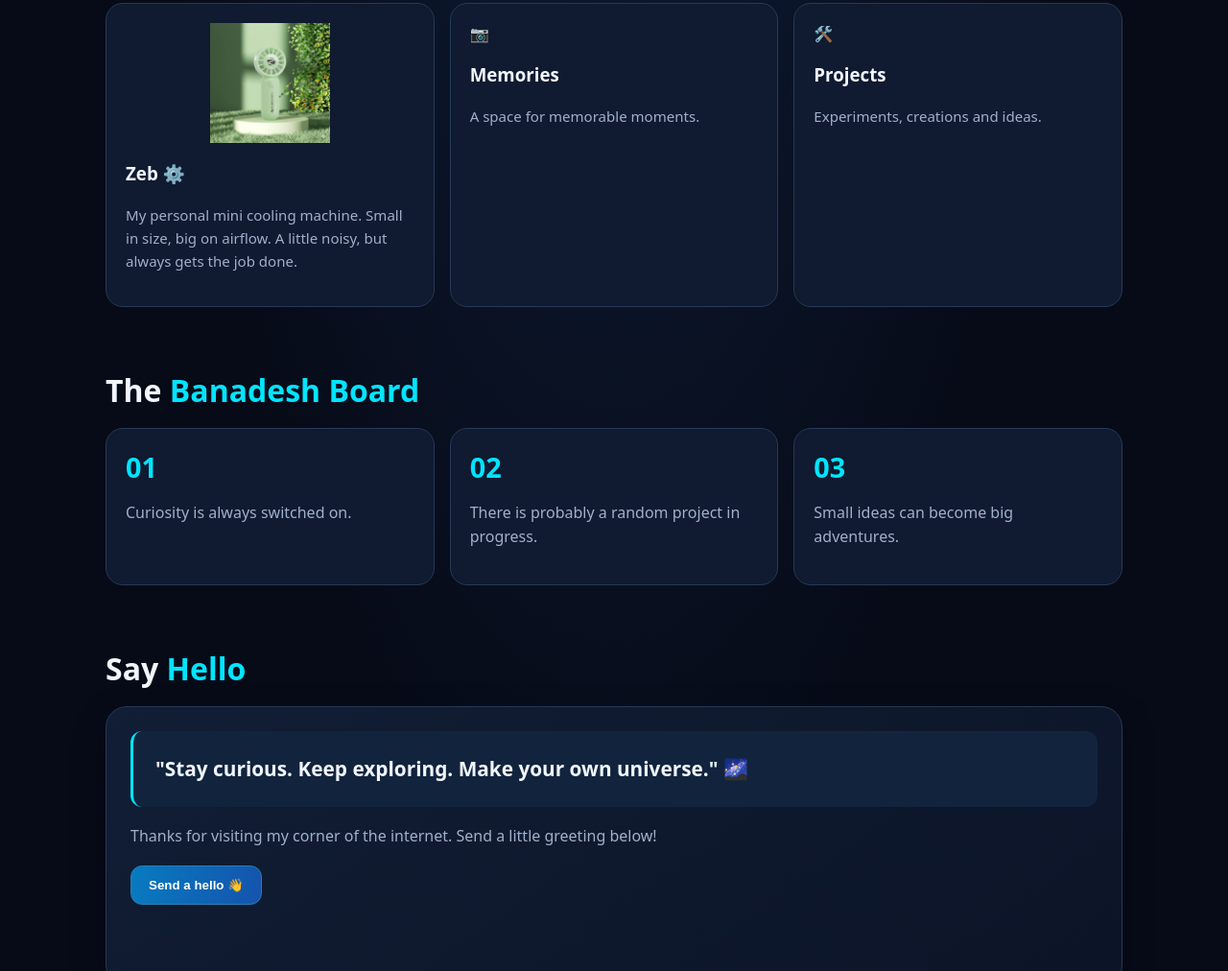
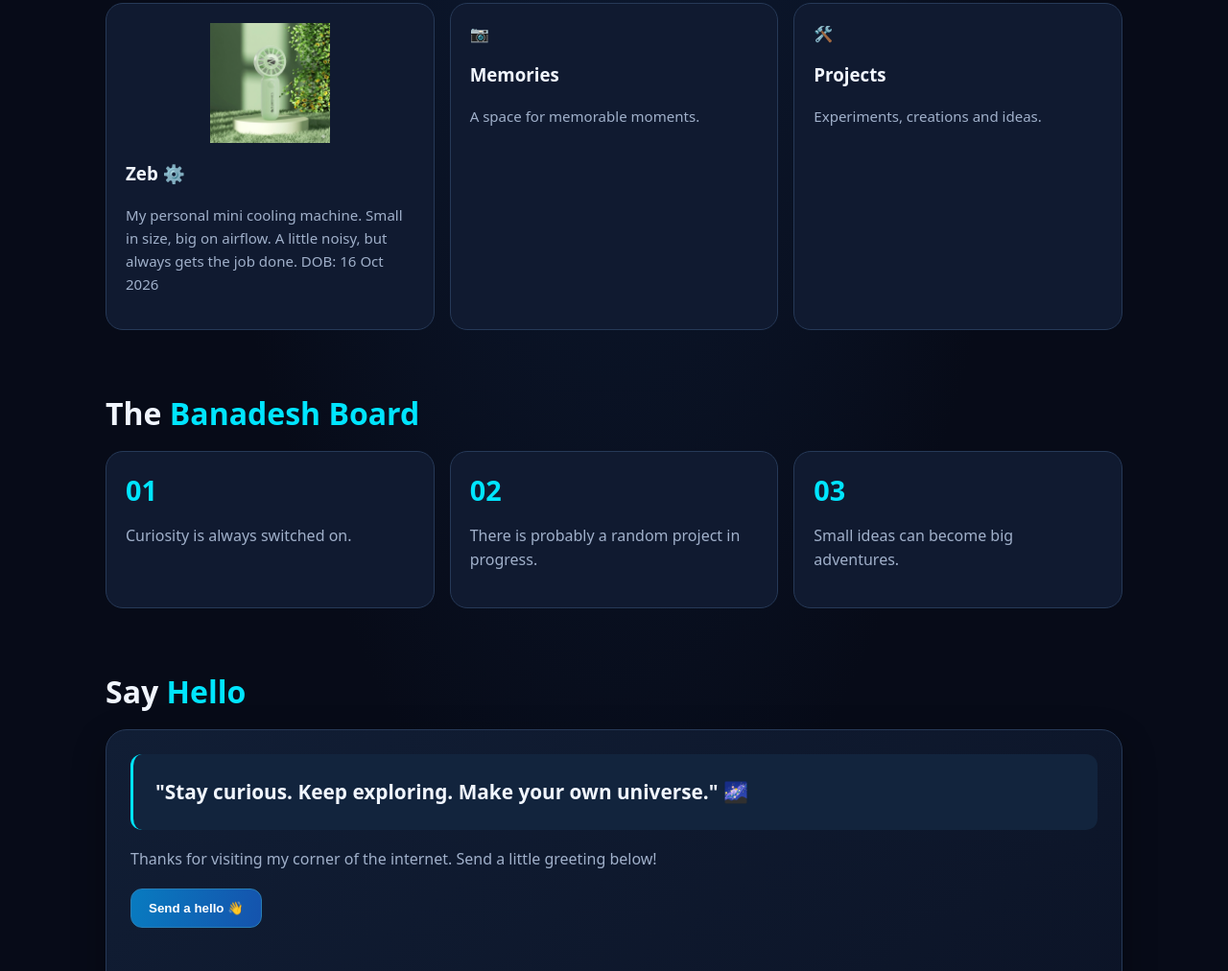
Before and after one commit to BSMbro1/bsmbro1.github.io, a plain HTML site: page index.html in a window 1280 px wide. Shown: the part 1678-2690 px from the top of the page at 96% size. Drawn offline with Linux system fonts and the light colour scheme.

Commit message:
Update index.html

```diff
--- a/index.html
+++ b/index.html
@@ -295,7 +295,8 @@ footer{
   class="gallery-photo"
 ></div>
   <h3>Zeb ⚙️</h3>
-   <p>My personal mini cooling machine. Small in size, big on airflow. A little noisy, but always gets the job done.</p>
+   <p>My personal mini cooling machine. Small in size, big on airflow. A little noisy, but always gets the job done.
+   DOB: 16 Oct 2026</p>
   </article>
   <article class="gallery-card">
    <div class="gallery-art">📷</div>
```
